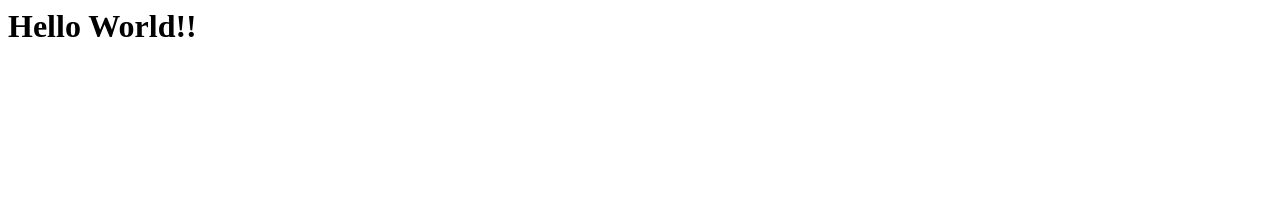
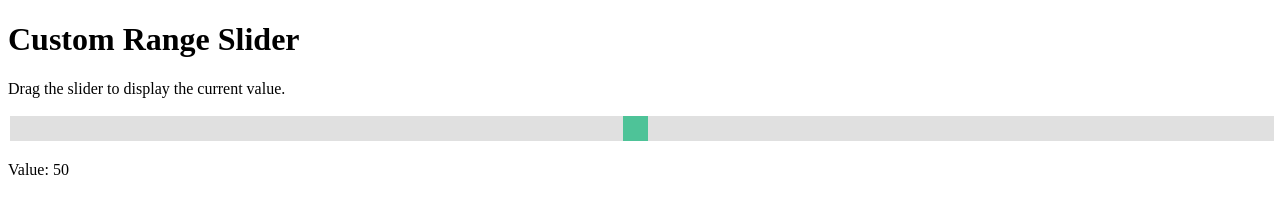
Before and after one commit to onetable4/vasslider, a plain HTML site: page index.html in a window 1280 px wide. Drawn offline with Linux system fonts and the light colour scheme.

Commit message:
Update index.html

```diff
--- a/index.html
+++ b/index.html
@@ -1,7 +1,63 @@
+<!DOCTYPE html>
 <html>
 <head>
+<meta name="viewport" content="width=device-width, initial-scale=1">
+<style>
+.slidecontainer {
+  width: 100%;
+}
+
+.slider {
+  -webkit-appearance: none;
+  width: 100%;
+  height: 25px;
+  background: #d3d3d3;
+  outline: none;
+  opacity: 0.7;
+  -webkit-transition: .2s;
+  transition: opacity .2s;
+}
+
+.slider:hover {
+  opacity: 1;
+}
+
+.slider::-webkit-slider-thumb {
+  -webkit-appearance: none;
+  appearance: none;
+  width: 25px;
+  height: 25px;
+  background: #04AA6D;
+  cursor: pointer;
+}
+
+.slider::-moz-range-thumb {
+  width: 25px;
+  height: 25px;
+  background: #04AA6D;
+  cursor: pointer;
+}
+</style>
 </head>
 <body>
-    <h1>Hello World!!</h1>
+
+<h1>Custom Range Slider</h1>
+<p>Drag the slider to display the current value.</p>
+
+<div class="slidecontainer">
+  <input type="range" min="1" max="100" value="50" class="slider" id="myRange">
+  <p>Value: <span id="demo"></span></p>
+</div>
+
+<script>
+var slider = document.getElementById("myRange");
+var output = document.getElementById("demo");
+output.innerHTML = slider.value;
+
+slider.oninput = function() {
+  output.innerHTML = this.value;
+}
+</script>
+
 </body>
 </html>
```
